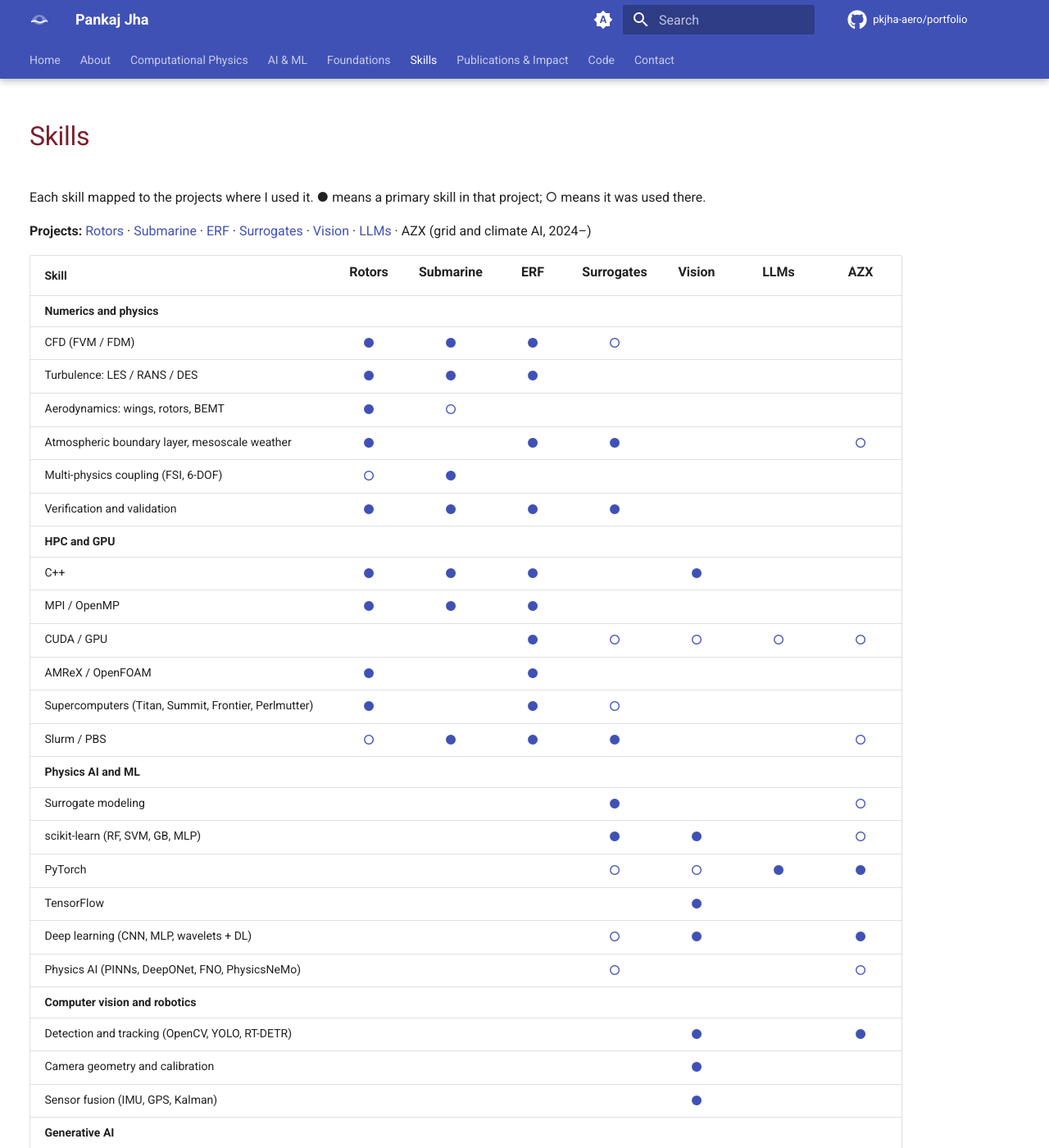
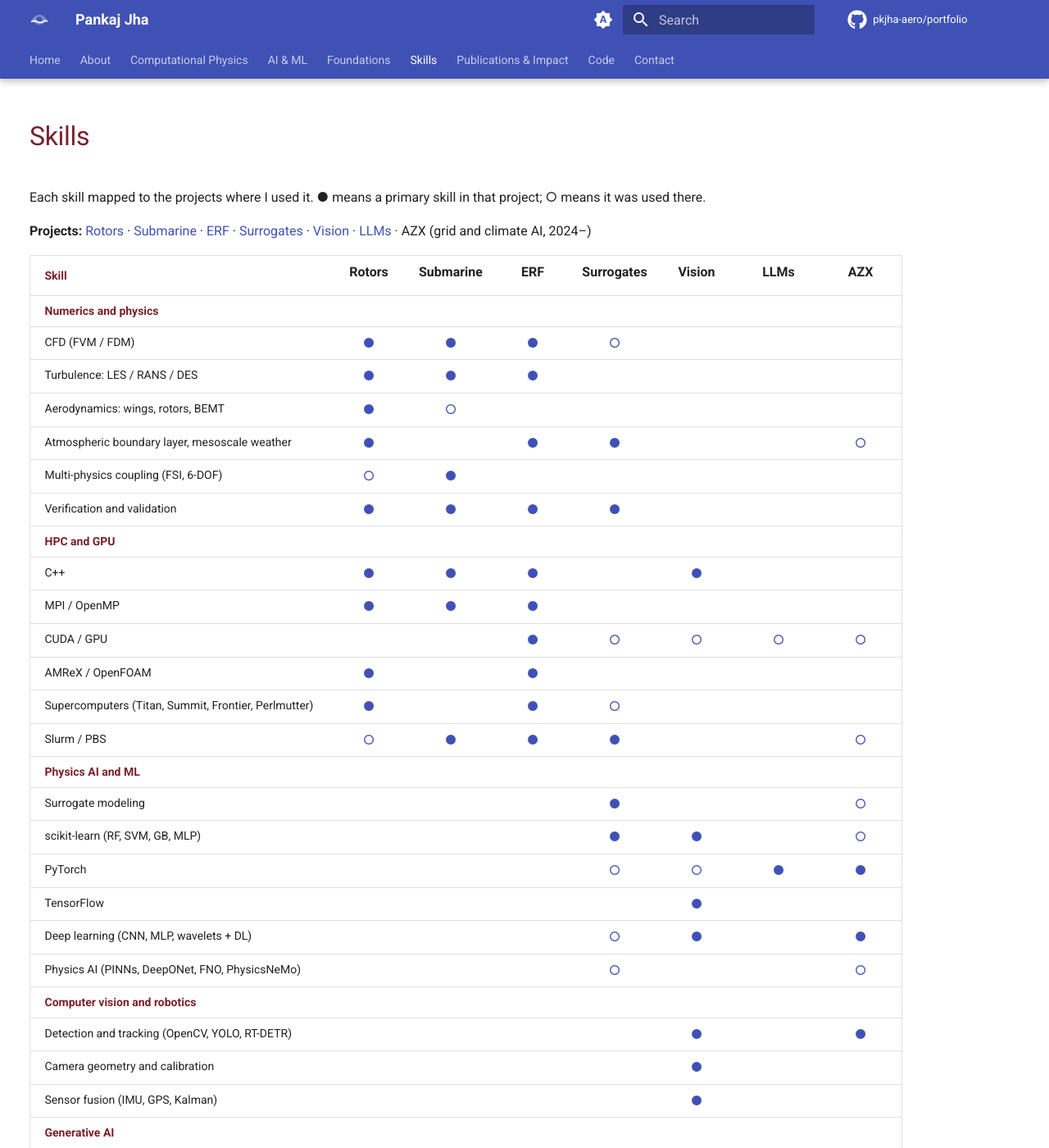
Before and after one commit to pkjha-aero/portfolio, an MkDocs documentation site: the page built from docs/skills.md, in a window 1280 px wide and 1400 px high. Shown: the whole window at 82% size. Built offline with MkDocs 1.6.1 and Material for MkDocs 9.7.7, drawn with Linux system fonts in a browser that asks for light colours; comment, search, counter and statistics services are not loaded.

Commit message:
Match skills-matrix header and group labels to the page-title color
"Skill" and the group rows (Numerics and physics, HPC and GPU, ...) now
use the H1 burgundy (rose in dark mode), so the table's structure
follows the heading hierarchy.

Co-Authored-By: Claude Opus 5.5 <noreply@anthropic.com>

```diff
--- a/docs/assets/css/extra.css
+++ b/docs/assets/css/extra.css
@@ -213,3 +213,11 @@ a.pillar:hover { color: var(--md-accent-fg-color); }
   padding-bottom: 0.2rem;
 }
 .md-typeset h3 { color: var(--heading-3); font-weight: 600; }
+
+/* Skills matrix: the "Skill" header and group labels (Numerics and physics,
+   HPC and GPU, ...) take the page-title color, so the table's structure
+   matches the heading hierarchy. Group rows are bold first cells. */
+.md-typeset .skills-matrix th:first-child,
+.md-typeset .skills-matrix td:first-child > strong {
+  color: var(--heading-1);
+}
```
